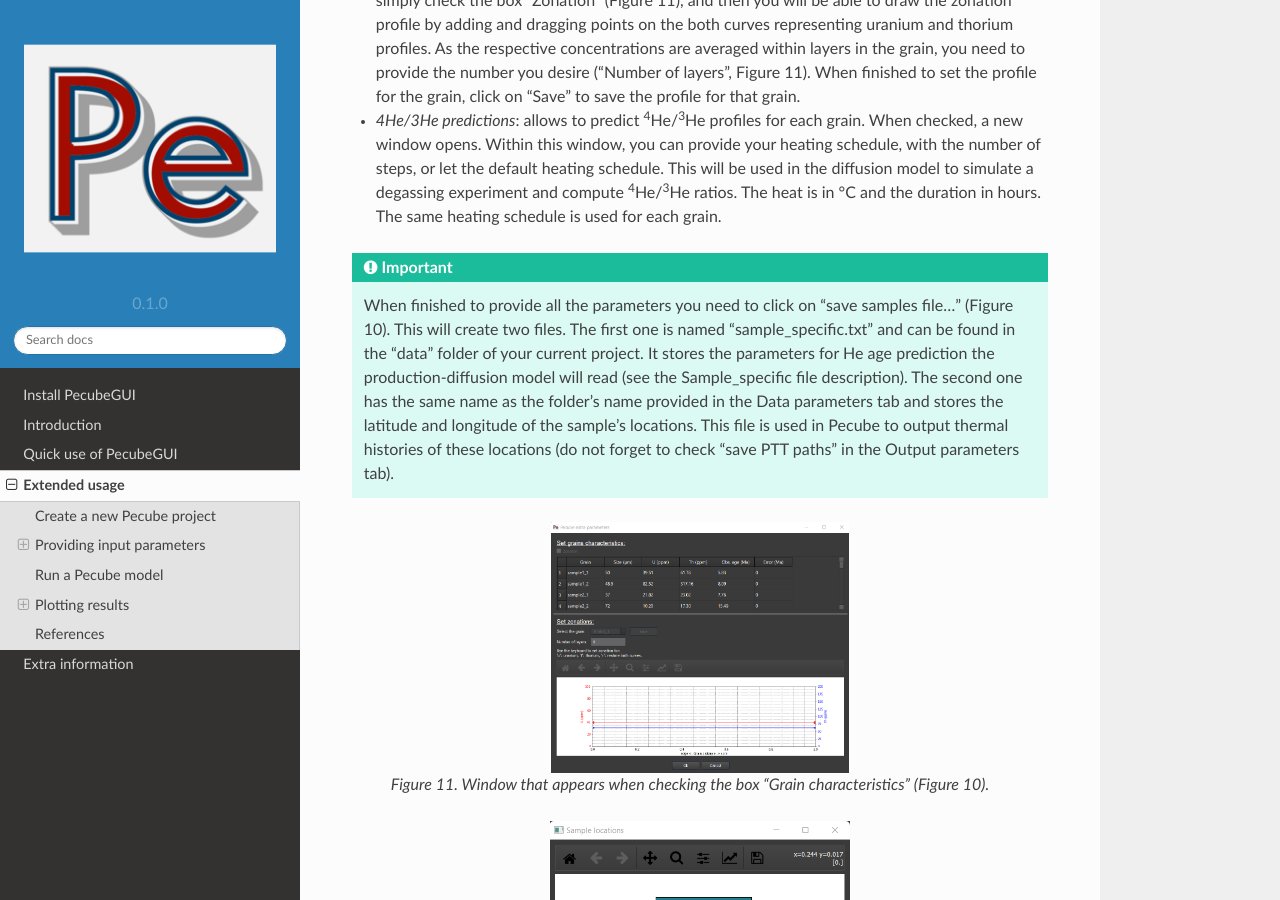
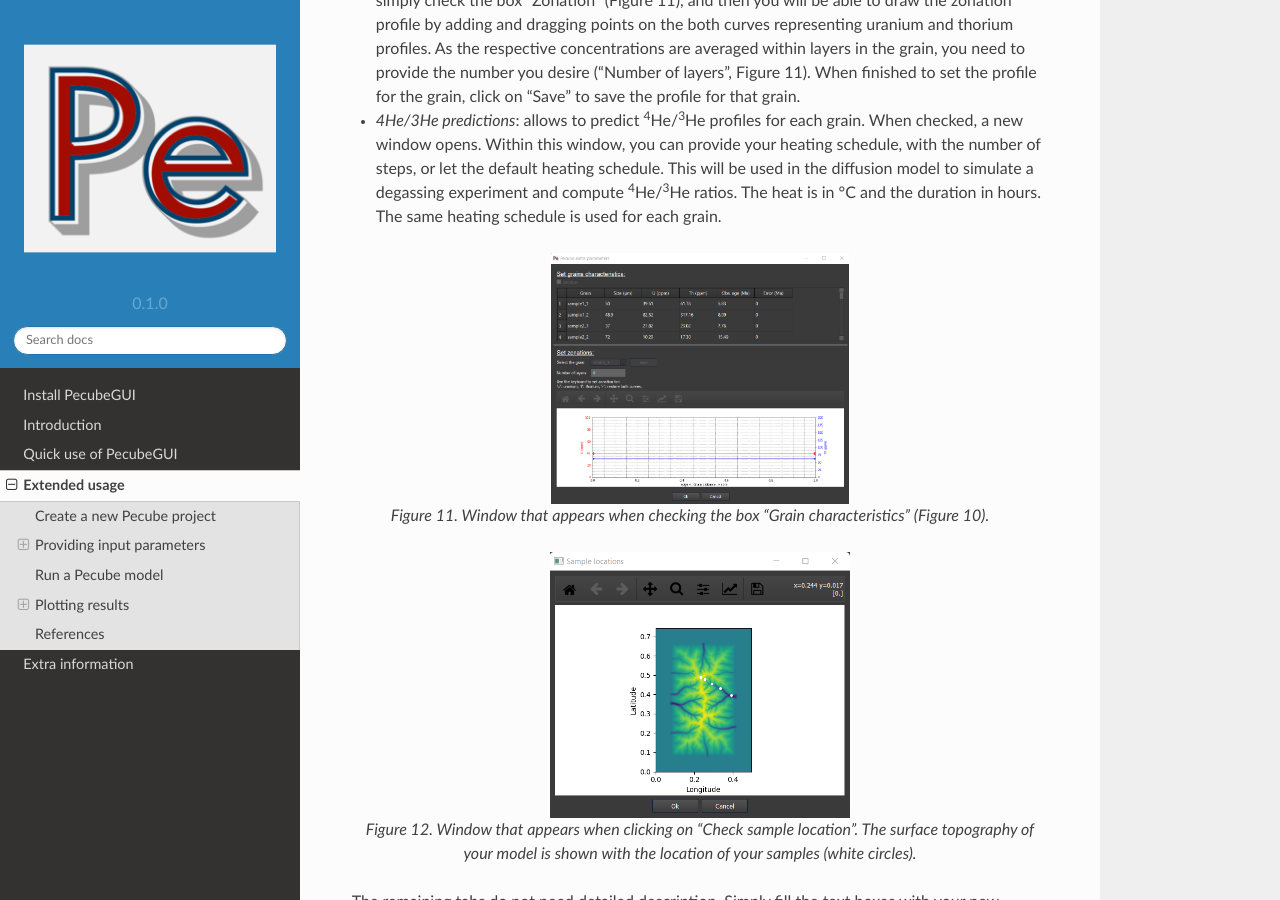
Before and after one commit to MBernAca/PecubeGUI_Doc, a Sphinx documentation site: the page built from docs/source/Usage.rst, in a window 1280 px wide and 900 px high, scrolled down 7428 px. Built offline with Sphinx 7.4.7 and the Read the Docs theme 2.0.0, drawn with Linux system fonts in a browser that asks for light colours; some of the changed text lies outside the part shown.

Commit message:
Update Usage.rst

```diff
--- a/docs/source/Usage.rst
+++ b/docs/source/Usage.rst
@@ -182,14 +182,6 @@ This tab enables the user to set the outputs he/she wants that Pecube provides a
 *	*4He/3He predictions*: allows to predict \ :sup:`4`\He/\ :sup:`3`\He profiles for each grain. When checked, a new window opens. Within this window, you can provide your heating schedule, with the number of steps, or let the default heating schedule. This will be used in the diffusion model to simulate a degassing experiment and compute \ :sup:`4`\He/\ :sup:`3`\He ratios. The heat is in °C and the duration in hours. The same heating schedule is used for each grain.
 
 
-.. important::
-  When finished to provide all the parameters you need to click on “save samples file…” (Figure 10).
-  This will create two files. The first one is named “sample_specific.txt” and can be found in the “data” folder of your current project.
-  It stores the parameters for He age prediction the production-diffusion model will read (see the Sample_specific file description).
-  The second one has the same name as the folder’s name provided in the Data parameters tab and stores the latitude and longitude of the sample’s locations.
-  This file is used in Pecube to output thermal histories of these locations (do not forget to check “save PTT paths” in the Output parameters tab).
-
-
 .. figure:: ../images/Grain_characteristics.png
   :scale: 30
   :align: center
```
